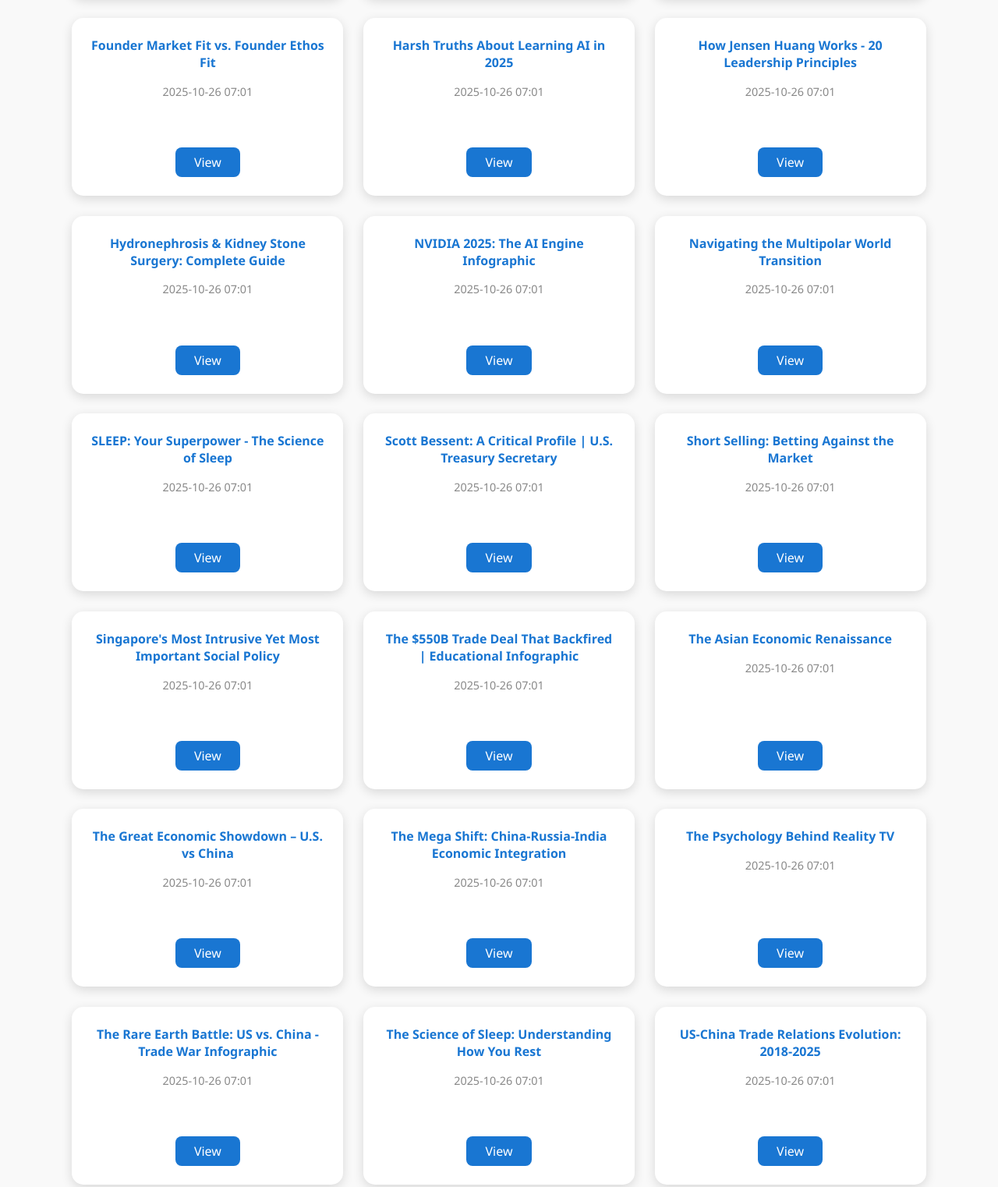
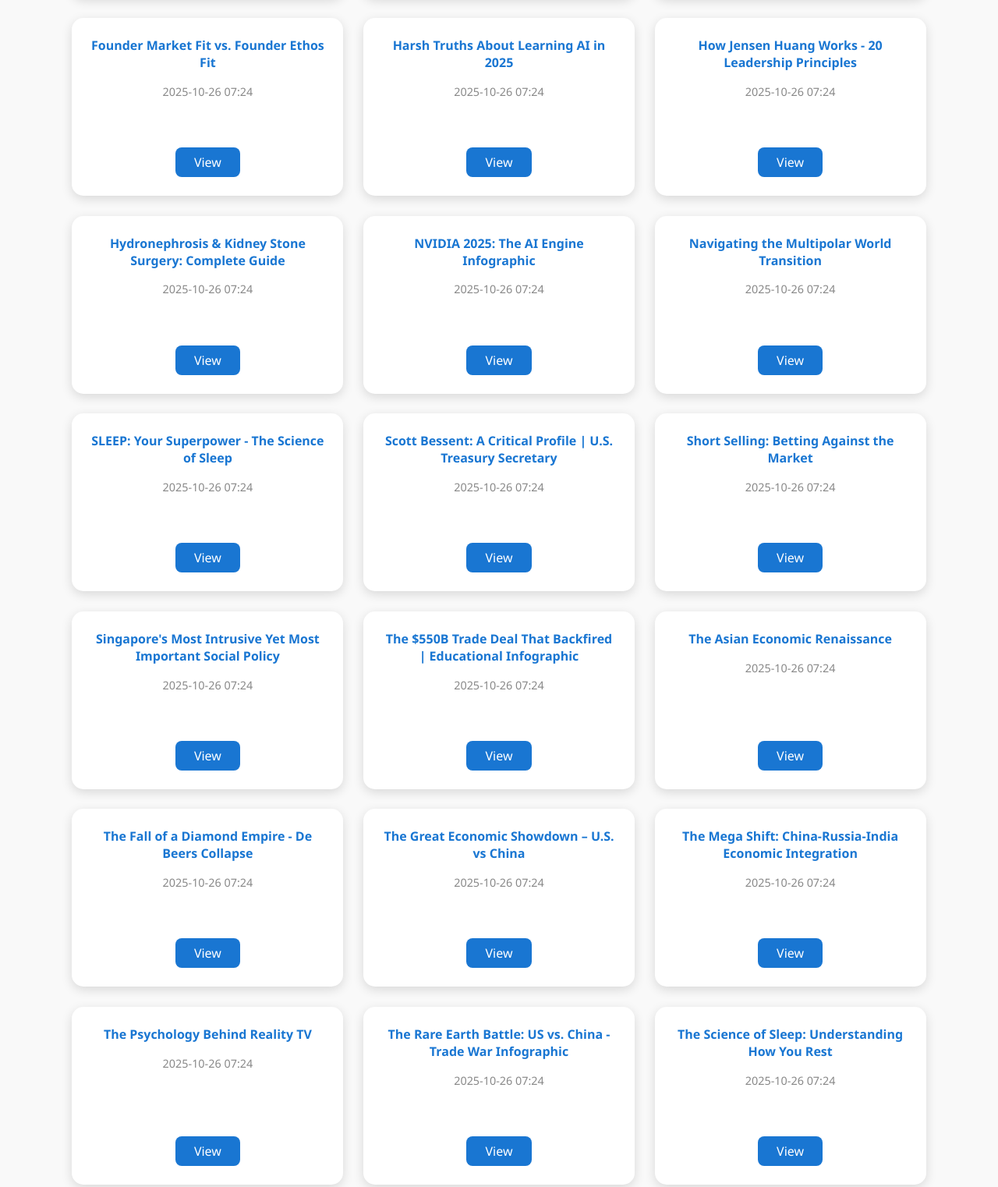
Before and after one commit to H791245/archive, a plain HTML site: page docs/index.html in a window 1280 px wide. Shown: the part 342-1864 px from the top of the page at 78% size. Drawn offline with Linux system fonts and the light colour scheme.

Commit message:
Rebuilding sitemap

```diff
--- a/docs/index.html
+++ b/docs/index.html
@@ -23,25 +23,26 @@
 <div class='card'><div class='card-title'>AMD Next-Gen GPU Technology Breakthrough</div><div class='card-date'>2025-10-26 07:01</div><a class='card-link' href='AMD_Next-Gen_GPU_Technology_Breakthrough/index.html'>View</a></div>
 <div class='card'><div class='card-title'>Air Warfare Comparison 2025</div><div class='card-date'>2025-10-26 07:01</div><a class='card-link' href='Air_Warfare_Comparison_2025/index.html'>View</a></div>
 <div class='card'><div class='card-title'>China's Strategic Gold Play: HQLA, Reserves &amp; Game Theory</div><div class='card-date'>2025-10-26 07:01</div><a class='card-link' href='Chinas_Strategic_Gold_Play_HQLA_Reserves_amp_Game_Theory/index.html'>View</a></div>
-<div class='card'><div class='card-title'>Founder Market Fit vs. Founder Ethos Fit</div><div class='card-date'>2025-10-26 07:01</div><a class='card-link' href='Founder_Market_Fit_vs_Founder_Ethos_Fit/index.html'>View</a></div>
-<div class='card'><div class='card-title'>Harsh Truths About Learning AI in 2025</div><div class='card-date'>2025-10-26 07:01</div><a class='card-link' href='Harsh_Truths_About_Learning_AI_in_2025/index.html'>View</a></div>
-<div class='card'><div class='card-title'>How Jensen Huang Works - 20 Leadership Principles</div><div class='card-date'>2025-10-26 07:01</div><a class='card-link' href='How_Jensen_Huang_Works_-_20_Leadership_Principles/index.html'>View</a></div>
-<div class='card'><div class='card-title'>Hydronephrosis &amp; Kidney Stone Surgery: Complete Guide</div><div class='card-date'>2025-10-26 07:01</div><a class='card-link' href='Hydronephrosis_amp_Kidney_Stone_Surgery_Complete_Guide/index.html'>View</a></div>
-<div class='card'><div class='card-title'>NVIDIA 2025: The AI Engine Infographic</div><div class='card-date'>2025-10-26 07:01</div><a class='card-link' href='NVIDIA_2025_The_AI_Engine_Infographic/index.html'>View</a></div>
-<div class='card'><div class='card-title'>Navigating the Multipolar World Transition</div><div class='card-date'>2025-10-26 07:01</div><a class='card-link' href='Navigating_the_Multipolar_World_Transition/index.html'>View</a></div>
-<div class='card'><div class='card-title'>SLEEP: Your Superpower - The Science of Sleep</div><div class='card-date'>2025-10-26 07:01</div><a class='card-link' href='SLEEP_Your_Superpower_-_The_Science_of_Sleep/index.html'>View</a></div>
-<div class='card'><div class='card-title'>Scott Bessent: A Critical Profile | U.S. Treasury Secretary</div><div class='card-date'>2025-10-26 07:01</div><a class='card-link' href='Scott_Bessent_A_Critical_Profile__US_Treasury_Secretary/index.html'>View</a></div>
-<div class='card'><div class='card-title'>Short Selling: Betting Against the Market</div><div class='card-date'>2025-10-26 07:01</div><a class='card-link' href='Short_Selling_Betting_Against_the_Market/index.html'>View</a></div>
-<div class='card'><div class='card-title'>Singapore's Most Intrusive Yet Most Important Social Policy</div><div class='card-date'>2025-10-26 07:01</div><a class='card-link' href='Singapores_Most_Intrusive_Yet_Most_Important_Social_Policy/index.html'>View</a></div>
-<div class='card'><div class='card-title'>The $550B Trade Deal That Backfired | Educational Infographic</div><div class='card-date'>2025-10-26 07:01</div><a class='card-link' href='The_550B_Trade_Deal_That_Backfired__Educational_Infographic/index.html'>View</a></div>
-<div class='card'><div class='card-title'>The Asian Economic Renaissance</div><div class='card-date'>2025-10-26 07:01</div><a class='card-link' href='The_Asian_Economic_Renaissance/index.html'>View</a></div>
-<div class='card'><div class='card-title'>The Great Economic Showdown – U.S. vs China</div><div class='card-date'>2025-10-26 07:01</div><a class='card-link' href='The_Great_Economic_Showdown__US_vs_China/index.html'>View</a></div>
-<div class='card'><div class='card-title'>The Mega Shift: China-Russia-India Economic Integration</div><div class='card-date'>2025-10-26 07:01</div><a class='card-link' href='The_Mega_Shift_China-Russia-India_Economic_Integration/index.html'>View</a></div>
-<div class='card'><div class='card-title'>The Psychology Behind Reality TV</div><div class='card-date'>2025-10-26 07:01</div><a class='card-link' href='The_Psychology_Behind_Reality_TV/index.html'>View</a></div>
-<div class='card'><div class='card-title'>The Rare Earth Battle: US vs. China - Trade War Infographic</div><div class='card-date'>2025-10-26 07:01</div><a class='card-link' href='The_Rare_Earth_Battle_US_vs_China_-_Trade_War_Infographic/index.html'>View</a></div>
-<div class='card'><div class='card-title'>The Science of Sleep: Understanding How You Rest</div><div class='card-date'>2025-10-26 07:01</div><a class='card-link' href='The_Science_of_Sleep_Understanding_How_You_Rest/index.html'>View</a></div>
-<div class='card'><div class='card-title'>US-China Trade Relations Evolution: 2018-2025</div><div class='card-date'>2025-10-26 07:01</div><a class='card-link' href='US-China_Trade_Relations_Evolution_2018-2025/index.html'>View</a></div>
-<div class='card'><div class='card-title'>What is the SCHWA (SJWA) in Dutch?</div><div class='card-date'>2025-10-26 07:01</div><a class='card-link' href='What_is_the_SCHWA_SJWA_in_Dutch/index.html'>View</a></div>
+<div class='card'><div class='card-title'>Founder Market Fit vs. Founder Ethos Fit</div><div class='card-date'>2025-10-26 07:24</div><a class='card-link' href='Founder_Market_Fit_vs_Founder_Ethos_Fit/index.html'>View</a></div>
+<div class='card'><div class='card-title'>Harsh Truths About Learning AI in 2025</div><div class='card-date'>2025-10-26 07:24</div><a class='card-link' href='Harsh_Truths_About_Learning_AI_in_2025/index.html'>View</a></div>
+<div class='card'><div class='card-title'>How Jensen Huang Works - 20 Leadership Principles</div><div class='card-date'>2025-10-26 07:24</div><a class='card-link' href='How_Jensen_Huang_Works_-_20_Leadership_Principles/index.html'>View</a></div>
+<div class='card'><div class='card-title'>Hydronephrosis &amp; Kidney Stone Surgery: Complete Guide</div><div class='card-date'>2025-10-26 07:24</div><a class='card-link' href='Hydronephrosis_amp_Kidney_Stone_Surgery_Complete_Guide/index.html'>View</a></div>
+<div class='card'><div class='card-title'>NVIDIA 2025: The AI Engine Infographic</div><div class='card-date'>2025-10-26 07:24</div><a class='card-link' href='NVIDIA_2025_The_AI_Engine_Infographic/index.html'>View</a></div>
+<div class='card'><div class='card-title'>Navigating the Multipolar World Transition</div><div class='card-date'>2025-10-26 07:24</div><a class='card-link' href='Navigating_the_Multipolar_World_Transition/index.html'>View</a></div>
+<div class='card'><div class='card-title'>SLEEP: Your Superpower - The Science of Sleep</div><div class='card-date'>2025-10-26 07:24</div><a class='card-link' href='SLEEP_Your_Superpower_-_The_Science_of_Sleep/index.html'>View</a></div>
+<div class='card'><div class='card-title'>Scott Bessent: A Critical Profile | U.S. Treasury Secretary</div><div class='card-date'>2025-10-26 07:24</div><a class='card-link' href='Scott_Bessent_A_Critical_Profile__US_Treasury_Secretary/index.html'>View</a></div>
+<div class='card'><div class='card-title'>Short Selling: Betting Against the Market</div><div class='card-date'>2025-10-26 07:24</div><a class='card-link' href='Short_Selling_Betting_Against_the_Market/index.html'>View</a></div>
+<div class='card'><div class='card-title'>Singapore's Most Intrusive Yet Most Important Social Policy</div><div class='card-date'>2025-10-26 07:24</div><a class='card-link' href='Singapores_Most_Intrusive_Yet_Most_Important_Social_Policy/index.html'>View</a></div>
+<div class='card'><div class='card-title'>The $550B Trade Deal That Backfired | Educational Infographic</div><div class='card-date'>2025-10-26 07:24</div><a class='card-link' href='The_550B_Trade_Deal_That_Backfired__Educational_Infographic/index.html'>View</a></div>
+<div class='card'><div class='card-title'>The Asian Economic Renaissance</div><div class='card-date'>2025-10-26 07:24</div><a class='card-link' href='The_Asian_Economic_Renaissance/index.html'>View</a></div>
+<div class='card'><div class='card-title'>The Fall of a Diamond Empire - De Beers Collapse</div><div class='card-date'>2025-10-26 07:24</div><a class='card-link' href='The_Fall_of_a_Diamond_Empire_-_De_Beers_Collapse/index.html'>View</a></div>
+<div class='card'><div class='card-title'>The Great Economic Showdown – U.S. vs China</div><div class='card-date'>2025-10-26 07:24</div><a class='card-link' href='The_Great_Economic_Showdown__US_vs_China/index.html'>View</a></div>
+<div class='card'><div class='card-title'>The Mega Shift: China-Russia-India Economic Integration</div><div class='card-date'>2025-10-26 07:24</div><a class='card-link' href='The_Mega_Shift_China-Russia-India_Economic_Integration/index.html'>View</a></div>
+<div class='card'><div class='card-title'>The Psychology Behind Reality TV</div><div class='card-date'>2025-10-26 07:24</div><a class='card-link' href='The_Psychology_Behind_Reality_TV/index.html'>View</a></div>
+<div class='card'><div class='card-title'>The Rare Earth Battle: US vs. China - Trade War Infographic</div><div class='card-date'>2025-10-26 07:24</div><a class='card-link' href='The_Rare_Earth_Battle_US_vs_China_-_Trade_War_Infographic/index.html'>View</a></div>
+<div class='card'><div class='card-title'>The Science of Sleep: Understanding How You Rest</div><div class='card-date'>2025-10-26 07:24</div><a class='card-link' href='The_Science_of_Sleep_Understanding_How_You_Rest/index.html'>View</a></div>
+<div class='card'><div class='card-title'>US-China Trade Relations Evolution: 2018-2025</div><div class='card-date'>2025-10-26 07:24</div><a class='card-link' href='US-China_Trade_Relations_Evolution_2018-2025/index.html'>View</a></div>
+<div class='card'><div class='card-title'>What is the SCHWA (SJWA) in Dutch?</div><div class='card-date'>2025-10-26 07:24</div><a class='card-link' href='What_is_the_SCHWA_SJWA_in_Dutch/index.html'>View</a></div>
 </div>
 </body>
 </html>
```
